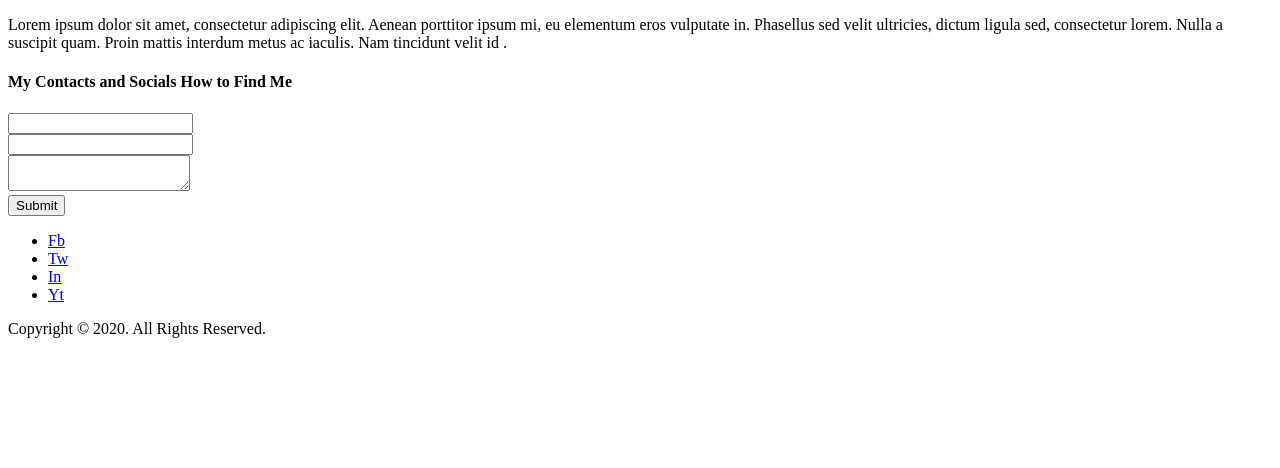
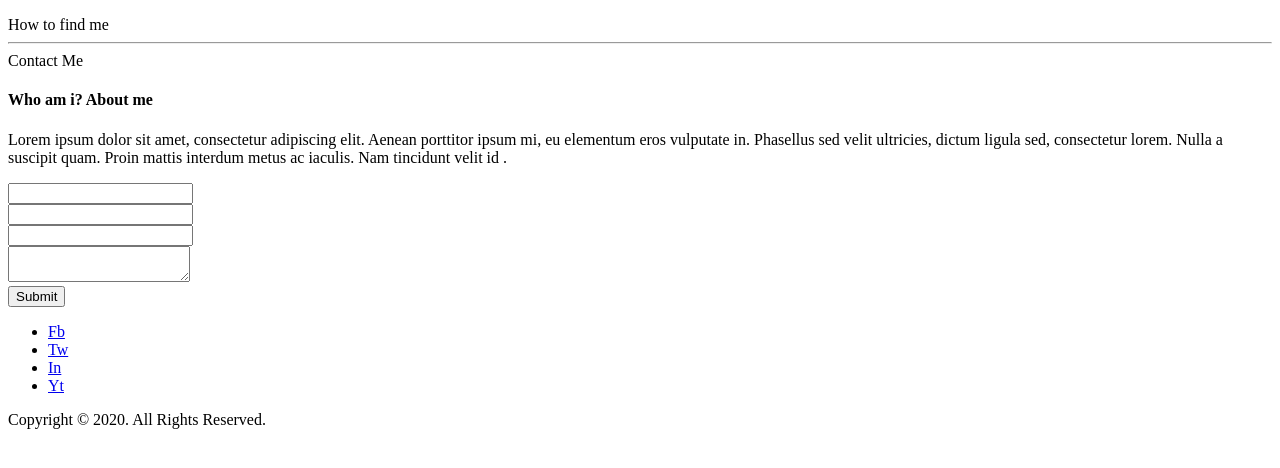
Before and after one commit to ArchBacon/Photo-Portfolio, a Symfony app: template templates/contact/index.html.twig in a window 1280 px wide. Shown: the part 70-538 px from the top of the page. Run offline with Twig, Linux system fonts and the light colour scheme; the template is opened without the code that fills it, so the values that code supplies are empty; form fields are guessed from the names that the template uses; some libraries are stand-ins or nearby versions.

Commit message:
New layout contact page

```diff
--- a/assets/styles/app.css
+++ b/assets/styles/app.css
@@ -55,5 +55,8 @@ button {
     text-transform: uppercase;
     padding: 15px 40px;
     color: white;
+}
 
+button:hover {
+    border-color: #FFFFFF;
 }
--- a/templates/contact/index.html.twig
+++ b/templates/contact/index.html.twig
@@ -3,23 +3,32 @@
 {% block title %}Website | Contact{% endblock %}
 
 {% block body %}
-    <div class="py-28 mx-44 mt-36">
-        <section class="mb-36 w-full my-0 mx-auto max-w-3xl">
-            <p class=" text-center">
-                Lorem ipsum dolor sit amet, consectetur adipiscing elit. Aenean porttitor ipsum mi, eu
-                elementum eros vulputate in. Phasellus sed velit ultricies, dictum ligula sed, consectetur
-                lorem. Nulla a suscipit quam. Proin mattis interdum metus ac iaculis. Nam tincidunt velit id .</p>
+    <div class="py-28 mx-44 mt-28">
+        <section class="mb-52 w-full my-0 mx-auto max-w-3xl">
+            <div class="uppercase absolute left-0 top-[12.5%] w-full text-center">
+                <span class="text-base font-bold">How to find me</span>
+                <hr>
+                <span class="text-4xl font-bold">Contact Me</span>
+            </div>
         </section>
 
         <section class="my-0 mx-auto flex flex-row">
-            <div class="w-1/3 mx-5">
+            <div class="w-2/6 mx-5">
                 <h4 class="text-3xl mb-5 w-full uppercase">
-                    <span class="text-xs block">My Contacts and Socials</span>
-                    <span class="text-white font-bold block">How to Find Me</span>
+                    <span class="text-xs block">Who am i?</span>
+                    <span class="text-white font-bold block">About me</span>
                 </h4>
+
+                <p class="">
+                    Lorem ipsum dolor sit amet, consectetur adipiscing elit. Aenean porttitor ipsum mi, eu
+                    elementum eros vulputate in. Phasellus sed velit ultricies, dictum ligula sed, consectetur
+                    lorem. Nulla a suscipit quam. Proin mattis interdum metus ac iaculis. Nam tincidunt velit id .</p>
             </div>
-            <div class="w-2/3 mx-5">
+            <div class="w-1/6"></div>
+            <div class="w-3/6 mx-5">
                 {{ form_start(form) }}
+
+                {{ form_widget(form._token) }}
 
                 <div class="flex flex-row">
                     <div class="w-full mr-2.5">
@@ -45,8 +54,7 @@
                     {{ form_widget(form.submit) }}
                 </div>
 
-
-                {{ form_end(form, {'render_rest': false}) }}
+                {{ form_end(form, {render_rest: false}) }}
             </div>
         </section>
     </div>
```
